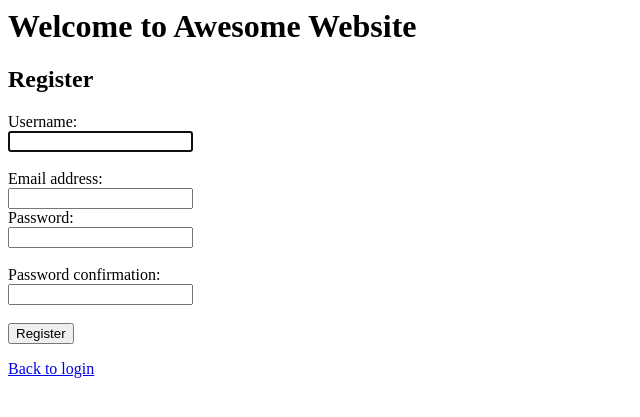
After one commit to dunnyk/blog-projec, a Django app: page /register/ in a window 1280 px wide. The commit adds this page. Shown: the top 417 px of the page, without its empty margins (0-640 px from the left). Run offline with Django 3.2, Linux system fonts and the light colour scheme.

Commit message:
latest update

```diff
--- a/awesome_website/awesome_website/urls.py
+++ b/awesome_website/awesome_website/urls.py
@@ -23,4 +23,6 @@ from django.urls import path
 urlpatterns = [
     path("", include("users.urls")),
     path("admin/", admin.site.urls),
+    path("oauth/", include("social_django.urls", namespace='social')),
+
 ]
--- a/awesome_website/templates/dashboard.html
+++ b/awesome_website/templates/dashboard.html
@@ -8,7 +8,10 @@ Hello, {{ user.username|default:'Guest' }}!
     {% if user.is_authenticated %}
         <a href="{% url 'logout' %}">Logout</a>
         <a href="{% url 'password_change' %}">Change password</a>
-    {% endif%}
+
+    {% else %}
+        <a href="{% url 'login' %}">Login</a>
+    {% endif %}
 </div>
 
 {% endblock %}
--- a/awesome_website/templates/registration/login.html
+++ b/awesome_website/templates/registration/login.html
@@ -1,4 +1,4 @@
-({% extends 'base.html' %})
+{% extends 'base.html' %}
 
 {% block content %}
 <h1>Login</h1>
@@ -6,10 +6,12 @@
 <form method="post">
     {% csrf_token %}
     {{ form.as_p }}
-    <input type="submit" value="Login"
+    <input type="submit" value="Login" />
 
 </form>
 
 <a href="{% url 'dashboard' %}">Back to dashboard</a>
+<a href="{% url 'social:begin' 'github' %}">Login with GitHub</a>
 <a href="{% url 'password_reset' %}">Reset password</a>
+<a href="{% url 'register' %}">Register</a>
 {% endblock %}
--- a/awesome_website/templates/registration/password_change_form.html
+++ b/awesome_website/templates/registration/password_change_form.html
@@ -1,6 +1,6 @@
 <!--users/templates/registration/password_change_form.html-->
 
-{%extends 'base.html'%}
+{% extends 'base.html' %}
 
 {% block content %}
 <h2>Change password </h2>
--- /dev/null
+++ b/awesome_website/users/forms.py
@@ -0,0 +1,5 @@
+from django.contrib.auth.forms import UserCreationForm
+
+class CustomUserCreationForm(UserCreationForm):
+    class Meta(UserCreationForm.Meta):
+        fields = UserCreationForm.Meta.fields + ("email",)
--- /dev/null
+++ b/awesome_website/users/templates/users/register.html
@@ -0,0 +1,13 @@
+{% extends "base.html" %}
+
+{% block content %}
+<h2>Register</h2>
+
+<form method="post">
+    {% csrf_token %}
+    {{form}}
+    <input type="submit" value="Register">
+
+</form>
+<a href="{% url 'login' %}">Back to login</a>
+{% endblock %}
--- a/awesome_website/users/urls.py
+++ b/awesome_website/users/urls.py
@@ -1,7 +1,10 @@
 from django.conf.urls import url, include
-from users.views import dashboard
+from users.views import dashboard, register
+
 
 urlpatterns = [
     url(r"^accounts/", include("django.contrib.auth.urls")),
-    url(r"^dashboard/", dashboard, name='dashboard')
+    url(r"^dashboard/", dashboard, name='dashboard'),
+    # url(r"^oauth/", include("social_django.urls")),
+    url(r"^register/", register, name='register',)
 ]
--- a/awesome_website/users/views.py
+++ b/awesome_website/users/views.py
@@ -1,6 +1,23 @@
-from django.shortcuts import render
-
+from django.shortcuts import redirect, render
+from django.contrib.auth import login
+from django.urls import reverse
+from users.forms import CustomUserCreationForm
 # Create your views here.
 
 def dashboard(request):
     return render(request, 'dashboard.html')
+
+def register(request):
+    if request.method == "GET":
+        return render(
+            request, "users/register.html",
+            {"form":CustomUserCreationForm}
+        )
+    elif request.method == "POST":
+        form = CustomUserCreationForm(request.POST)
+        if form.is_valid():
+            user = form.save(commit = False)
+            user.backend = "django.contrib.auth.backends.ModelBackend"
+            user.save()
+            login(request, user)
+        return redirect(reverse("dashboard"))
```
Also changed, not shown: awesome_website/awesome_website/settings.py (+20 -1 lines).
